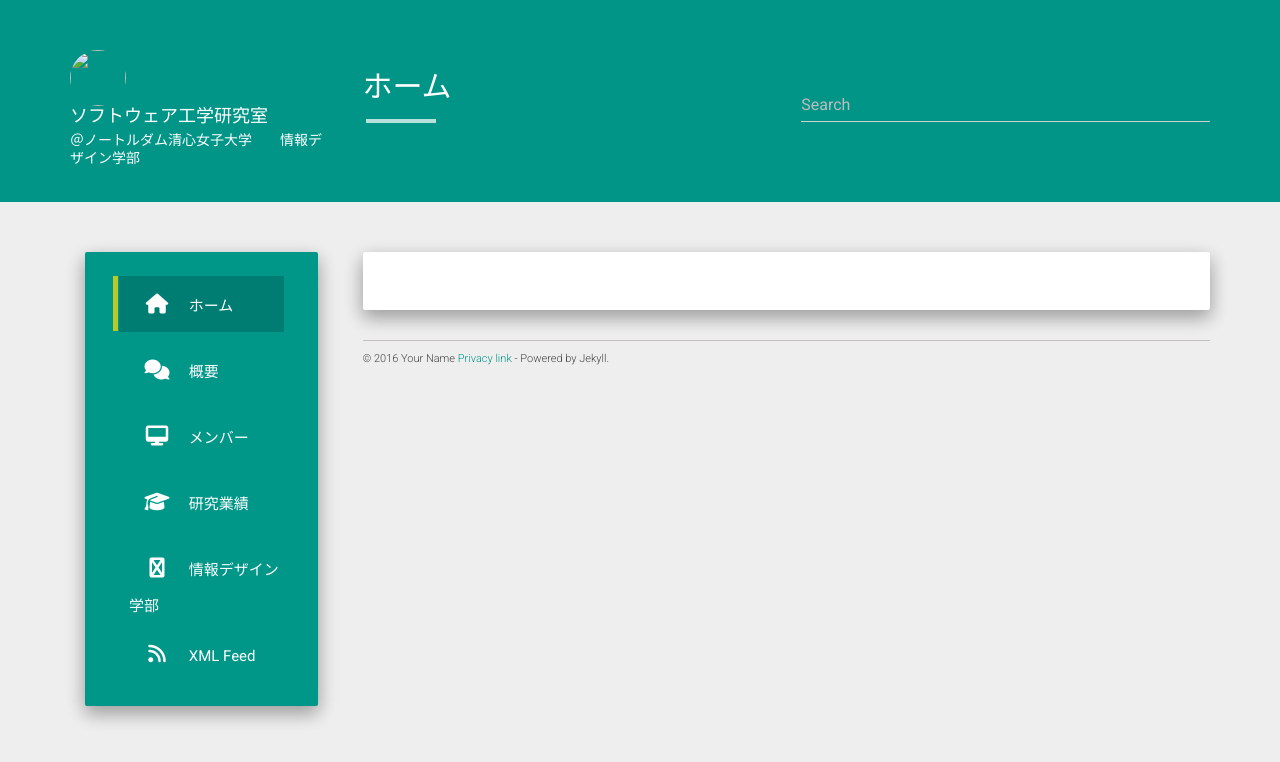
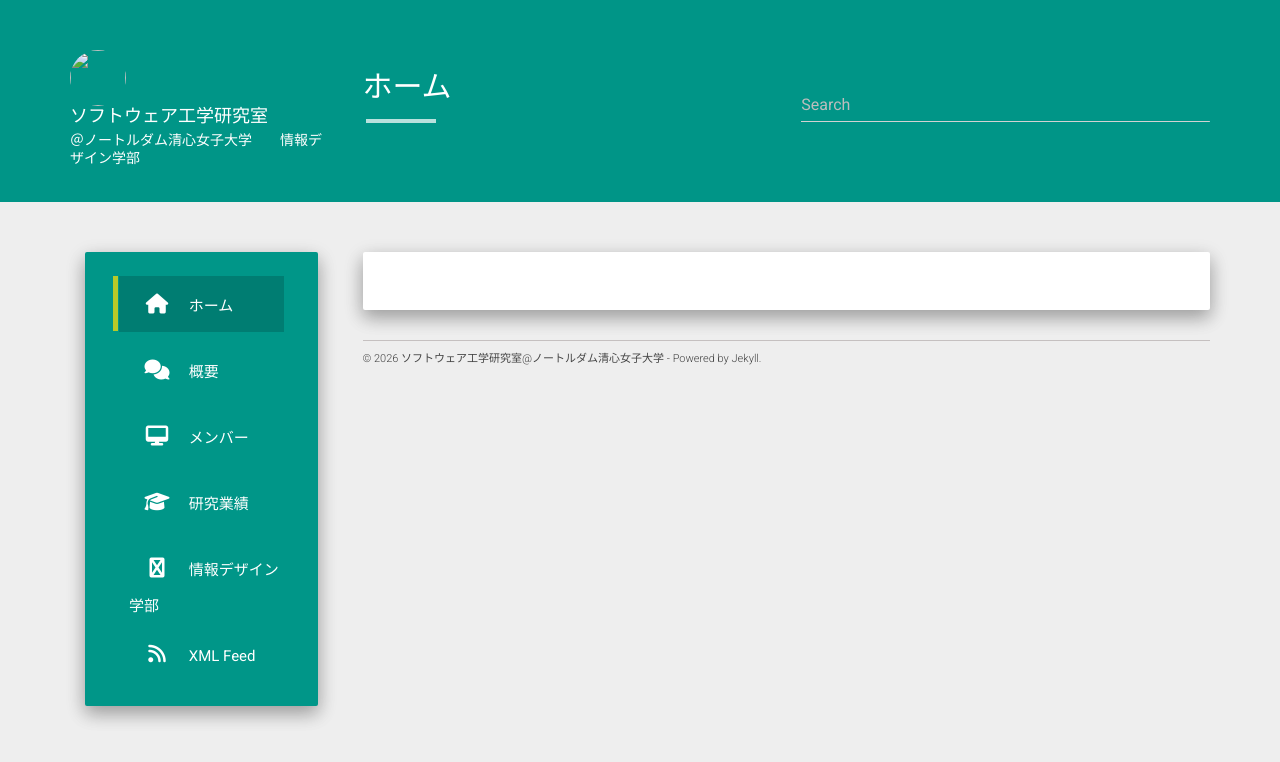
Before and after one commit to ndsu-sel/ndsu-sel.github.io, a Jekyll site: the page built from index.html, in a window 1280 px wide. Shown: the top 762 px of the page. Built offline with Jekyll 4.4.1, drawn with Linux system fonts in a browser that asks for light colours; nearby versions of some CDN libraries; the list of posts is cut into pages by our own code.

Commit message:
フッター表記修正

```diff
--- a/_includes/footer.html
+++ b/_includes/footer.html
@@ -1,3 +1,3 @@
 <footer>
-  © 2016 Your Name <a href="#">Privacy link</a> - Powered by Jekyll.
+  © 2026 ソフトウェア工学研究室@ノートルダム清心女子大学 - Powered by Jekyll.
 </footer>
```
